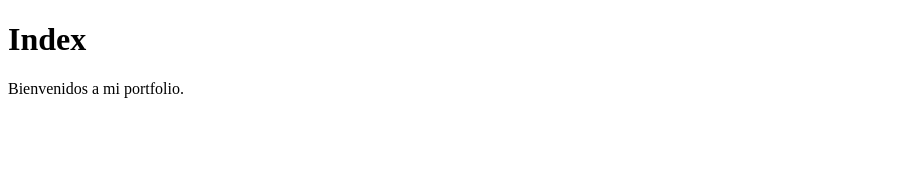
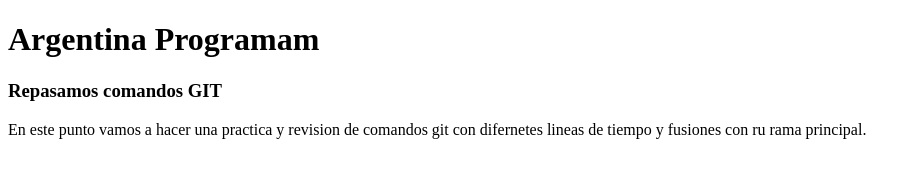
Before and after one commit to juanesanchez/argentina_programa, a plain HTML site: page index.html in a window 1280 px wide. Shown: the whole page, without its empty margins (0-916 px from the left). Drawn offline with Linux system fonts and the light colour scheme.

Commit message:
Nuevos cambios en index

```diff
--- a/index.html
+++ b/index.html
@@ -1,9 +1,10 @@
 <!DOCTYPE html>
 <html>
 <body>
-    <h1>Index</h1>
+    <h1>Argentina Programam</h1>
+    <h3>Repasamos comandos GIT </h3>
     <p>
-        Bienvenidos a mi portfolio.
+        En este punto vamos a hacer una practica y revision de comandos git con difernetes lineas de tiempo y fusiones con ru rama principal.
     </p>
 </body>
 </html>
```
